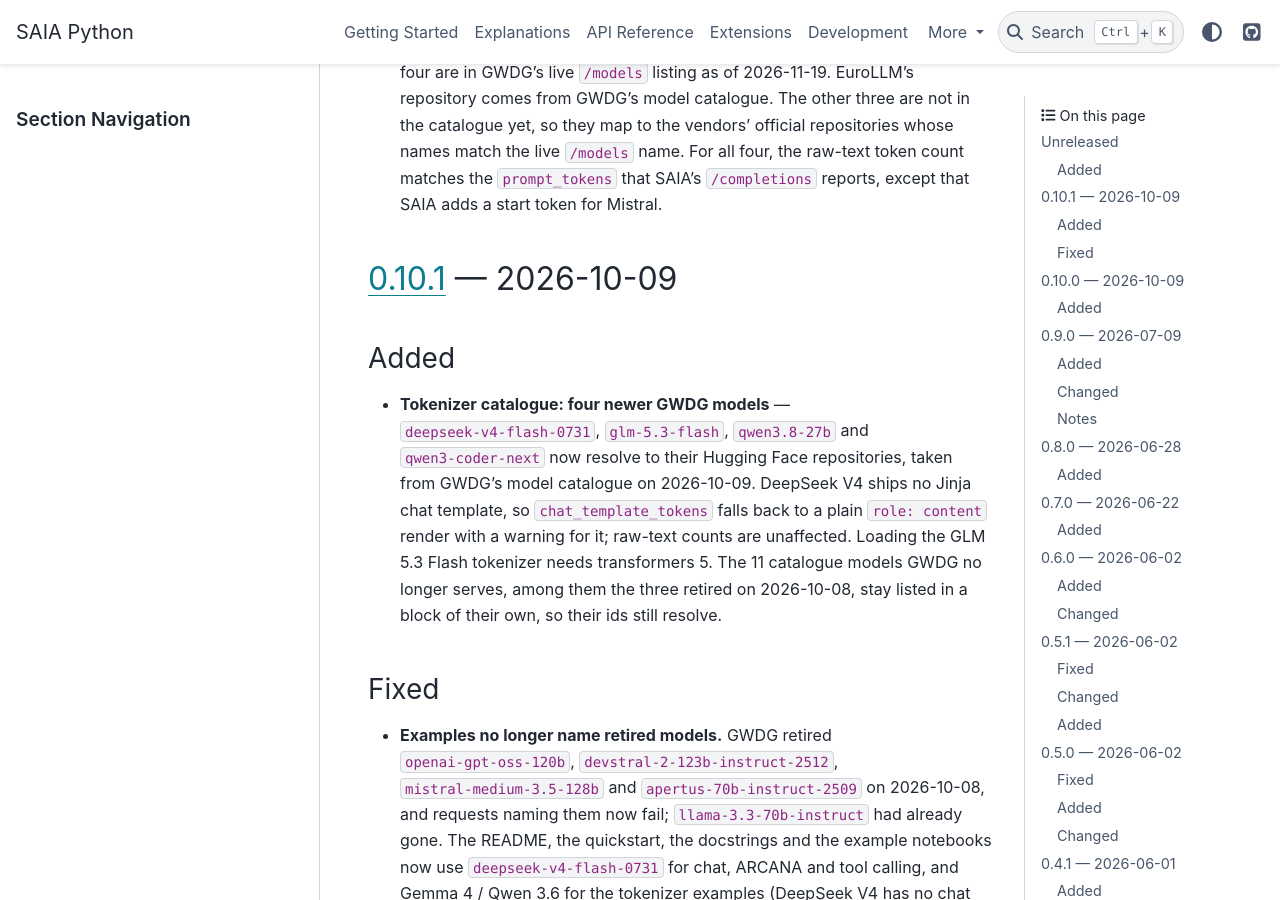
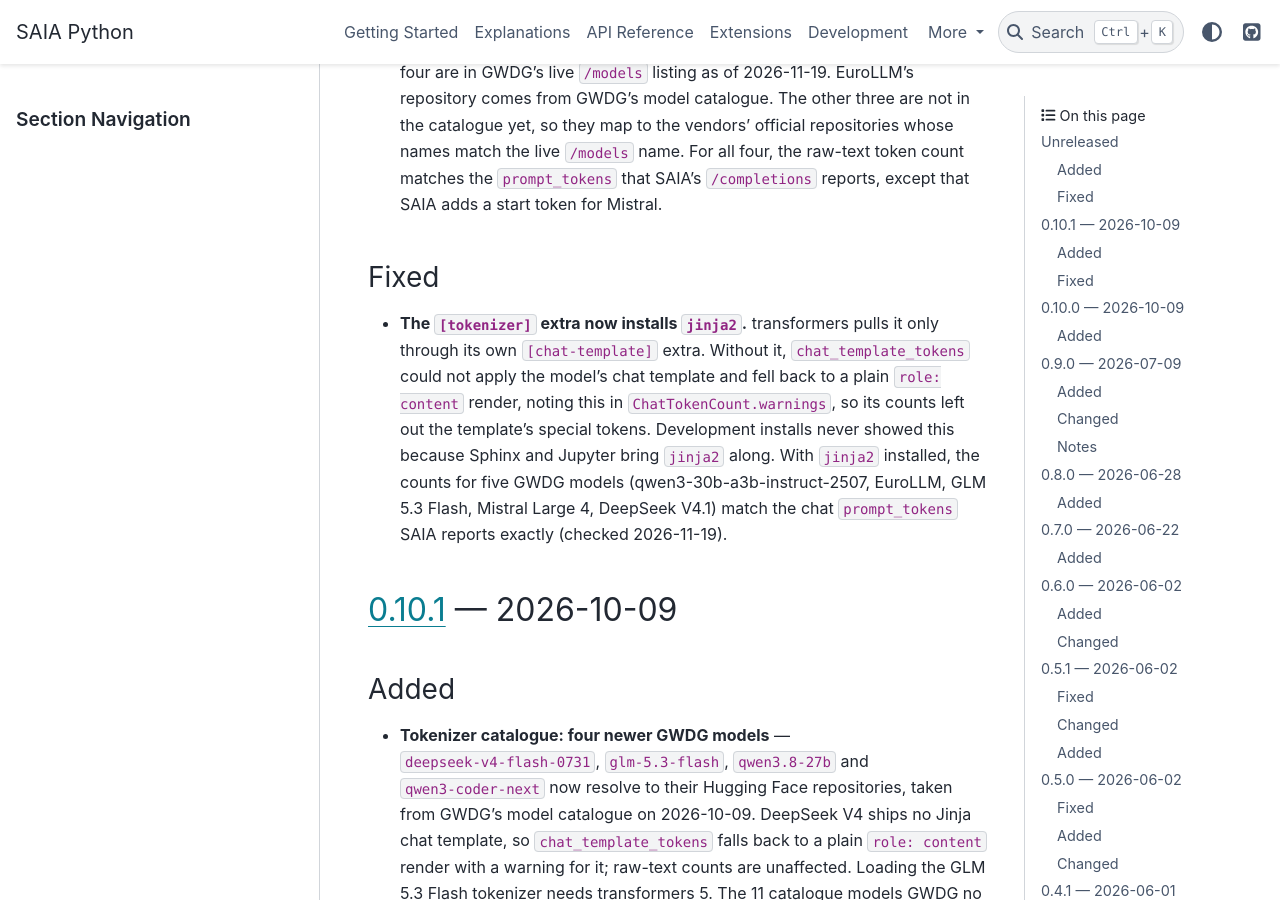
Before and after one commit to fschwar4/saia_python, a Sphinx documentation site: the page built from docs/CHANGELOG.md, in a window 1280 px wide and 900 px high, scrolled down 501 px. Built offline with Sphinx 7.4.7 and the PyData theme 0.15.4, drawn with Linux system fonts in a browser that asks for light colours.

Commit message:
fix(deps): install jinja2 with the tokenizer extra
transformers pulls jinja2 only through its own [chat-template] extra. Without it chat_template_tokens fell back to a plain role: content render and left out the template's special tokens. With jinja2 the counts match the chat prompt_tokens SAIA reports.

```diff
--- a/docs/CHANGELOG.md
+++ b/docs/CHANGELOG.md
@@ -17,6 +17,18 @@ and this project adheres to [Semantic Versioning](https://semver.org/spec/v2.0.0
   the vendors' official repositories whose names match the live `/models` name.
   For all four, the raw-text token count matches the `prompt_tokens` that
   SAIA's `/completions` reports, except that SAIA adds a start token for Mistral.
+
+### Fixed
+
+- **The `[tokenizer]` extra now installs `jinja2`.** transformers pulls it only
+  through its own `[chat-template]` extra. Without it, `chat_template_tokens`
+  could not apply the model's chat template and fell back to a plain
+  `role: content` render, noting this in `ChatTokenCount.warnings`, so its
+  counts left out the template's special tokens. Development installs never
+  showed this because Sphinx and Jupyter bring `jinja2` along. With `jinja2`
+  installed, the counts for five GWDG models (qwen3-30b-a3b-instruct-2507,
+  EuroLLM, GLM 5.3 Flash, Mistral Large 4, DeepSeek V4.1) match the chat
+  `prompt_tokens` SAIA reports exactly (checked 2026-11-19).
 
 ## [0.10.1] — 2026-10-09
 
--- a/pyproject.toml
+++ b/pyproject.toml
@@ -71,6 +71,10 @@ async = [
 tokenizer = [
     # AutoTokenizer + chat-template (apply_chat_template) engine
     "transformers>=4.40",
+    # renders chat templates; transformers pulls it only via its own
+    # [chat-template] extra, and without it chat_template_tokens falls back to a
+    # plain "role: content" render
+    "jinja2>=3.1",
     # downloads tokenizer files (snapshot_download) to the local cache
     "huggingface-hub>=0.20",
     # byte-pair encodings for the externally hosted OpenAI models
```
